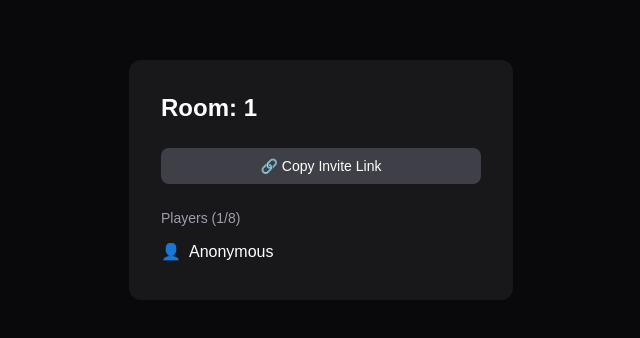
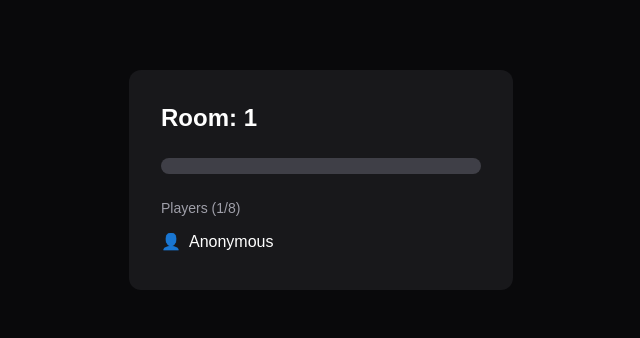
Before and after one commit to Suryansh-singh-137/sketchr, a Next.js app in the folder client/: page /lobby/1 in a window 1280 px wide. Shown: the part 220-558 px from the top of the page, without its empty margins (319-959 px from the left). Built offline with nearby package versions, Linux system fonts and the light colour scheme; no server answers.

Commit message:
fix: closing braces beign closed

```diff
--- a/client/src/app/lobby/[roomId]/page.tsx
+++ b/client/src/app/lobby/[roomId]/page.tsx
@@ -83,9 +83,7 @@ export default function LobbyPage() {
             )
           }
           className="px-4 py-2 bg-zinc-700 rounded-lg text-sm"
-        >
-          🔗 Copy Invite Link
-        </button>
+        ></button>
 
         <div>
           <h2 className="text-zinc-400 text-sm mb-2">
```
